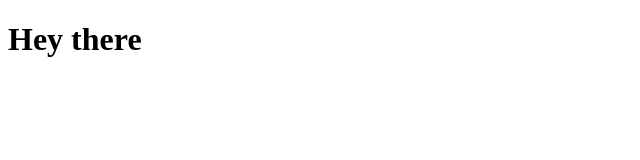
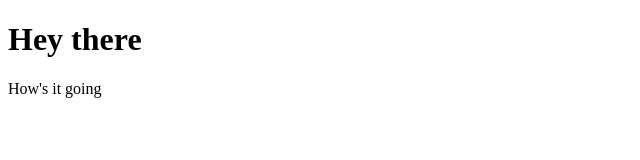
Before and after one commit to szupnik/342, a plain HTML site: page index.html in a window 1280 px wide. Shown: the whole page, without its empty margins (0-640 px from the left). Drawn offline with Linux system fonts and the light colour scheme.

Commit message:
added paragraph

```diff
--- a/index.html
+++ b/index.html
@@ -8,6 +8,7 @@
   </head>
   <body>
     <h1> Hey there </h1>
+    <p> How's it going </p>
     <script src="script.js"></script>
   </body>
 </html>
```
